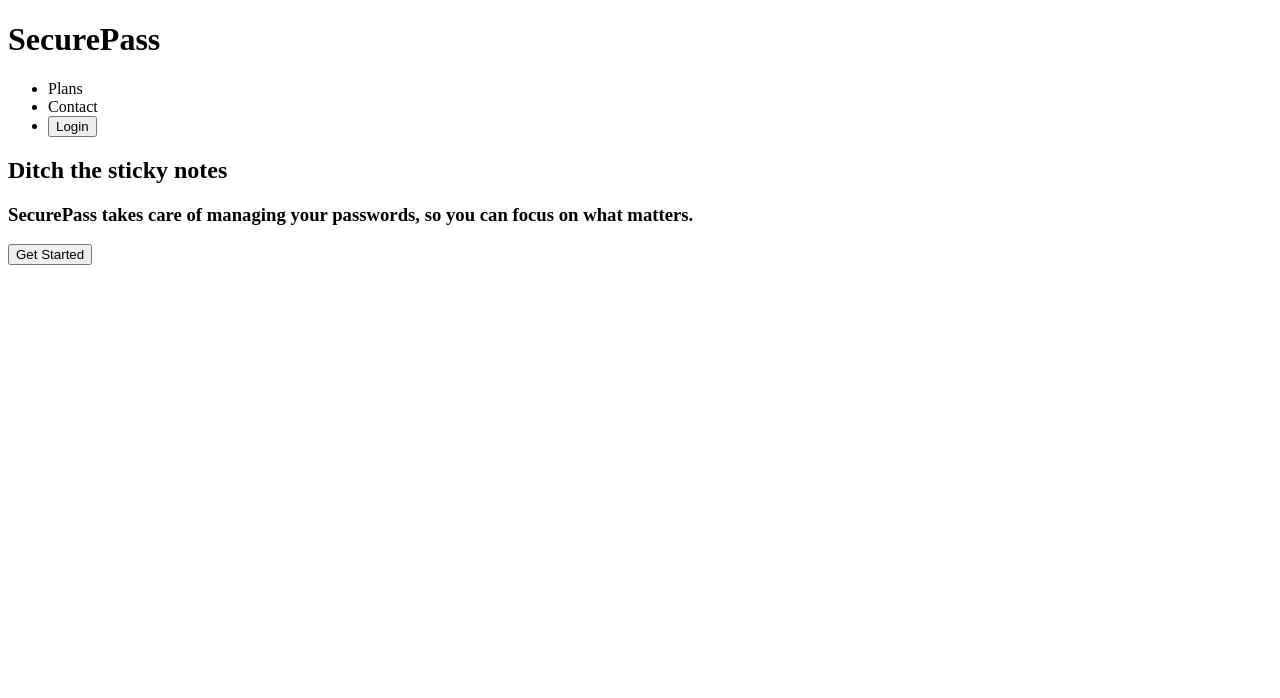
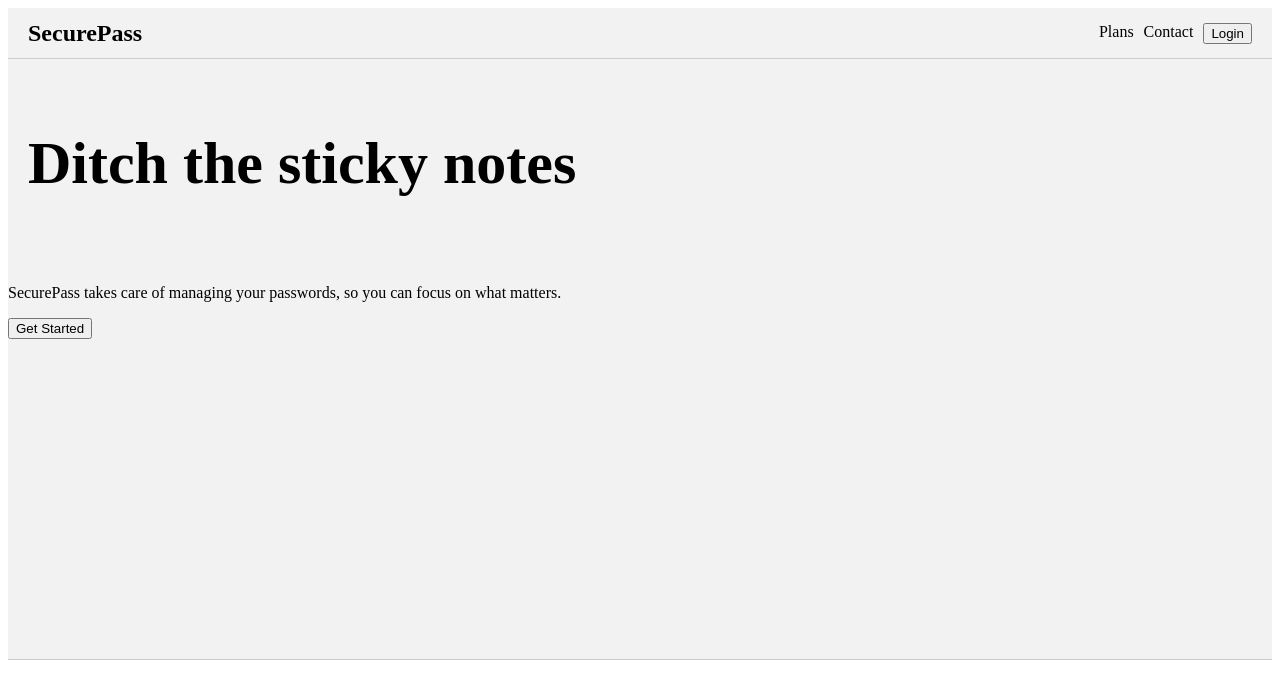
Before and after one commit to KidronL/Landing-Page-Proof, a plain HTML site: page index.html in a window 1280 px wide. Drawn offline with Linux system fonts and the light colour scheme.

Commit message:
Adding CSS to the hero and nav sections

```diff
--- a/index.html
+++ b/index.html
@@ -3,6 +3,7 @@
 <head>
     <meta charset="UTF-8">
     <meta name="viewport" content="width=device-width, initial-scale=1.0">
+    <link rel="stylesheet" href="style.css">
     <title>SecurePass</title>
 </head>
 <body>
@@ -20,12 +21,10 @@
         <section class="hero">
             <div class="hero-content">
                 <h1>Ditch the sticky notes</h1>
-                <h3>SecurePass takes care of managing your passwords, so you can focus on what matters.</h3>
-                <button>Get Started</button>
-
             </div>
             <div class="hero-image">
-
+                <p>SecurePass takes care of managing your passwords, so you can focus on what matters.<p>
+                <button>Get Started</button>
             </div>
         </section>
         <section class="cta">
--- a/style.css
+++ b/style.css
@@ -0,0 +1,50 @@
+root {
+    font-family: Futura, Trebuchet MS, Arial, sans-serif;
+}
+
+header {
+    display: flex;
+    flex-direction: row;
+    justify-content: space-between;
+    align-items: center;
+    height: 50px;
+    background-color: #f2f2f2;
+    border-bottom: 1px solid #ccc;
+}
+
+header h1 {
+    margin-left: 20px;
+    font-size: 24px;
+}
+
+header nav ul {
+    display: flex;
+    list-style: none;
+    margin-right: 20px;
+}
+
+header nav ul li {
+    margin-left: 10px;
+}
+
+.hero {
+    display: flex;
+    flex-direction: column;
+    columns: 2;
+    height: 600px;
+    background-color: #f2f2f2;
+    border-bottom: 1px solid #ccc;
+}
+
+.hero .hero-content {
+    align-self: start;
+    margin-left: 20px;
+    margin-right: 20px;
+    margin-top: 20px;
+    margin-bottom: 20px;
+    font-size: 40px;
+}
+
+.hero .hero-image {
+
+}
```
